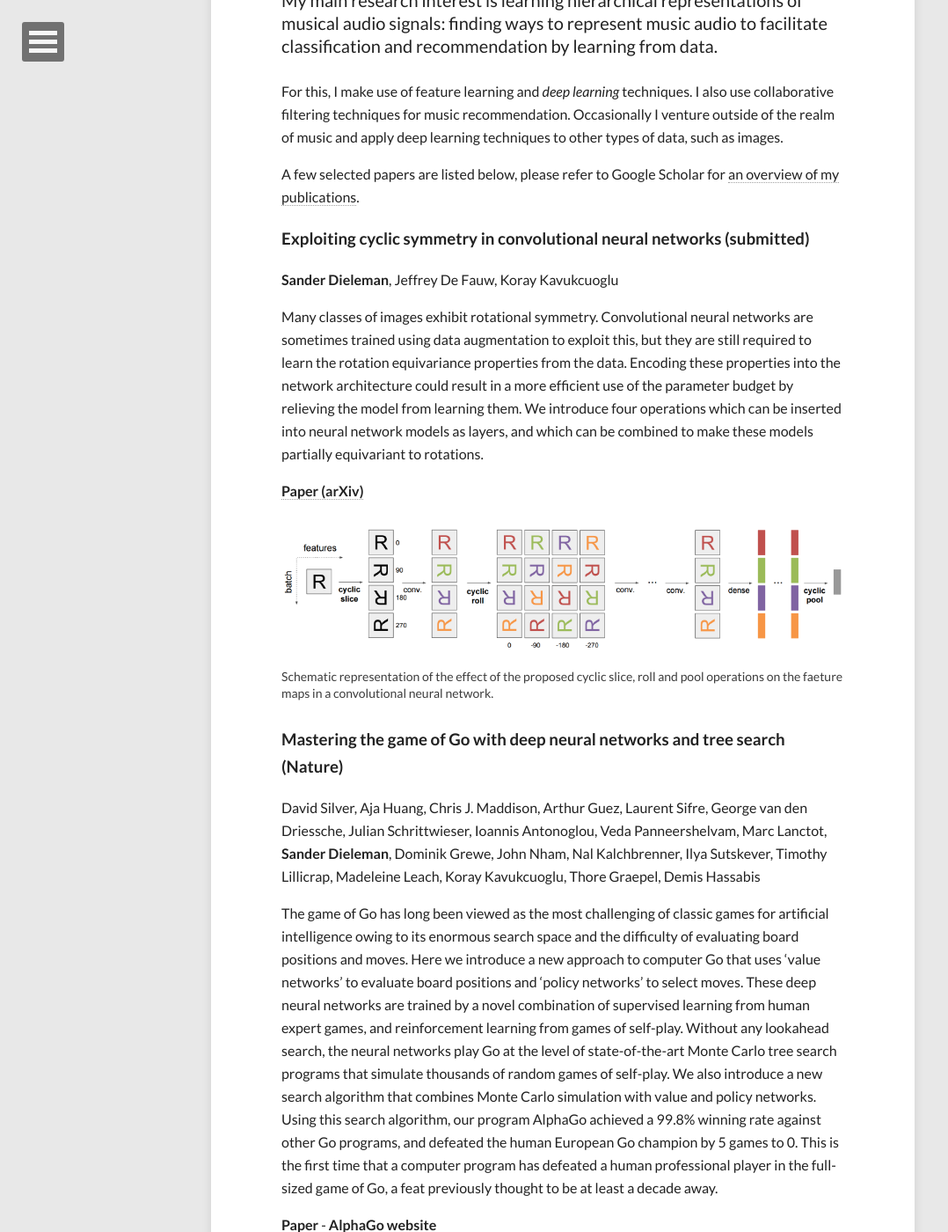
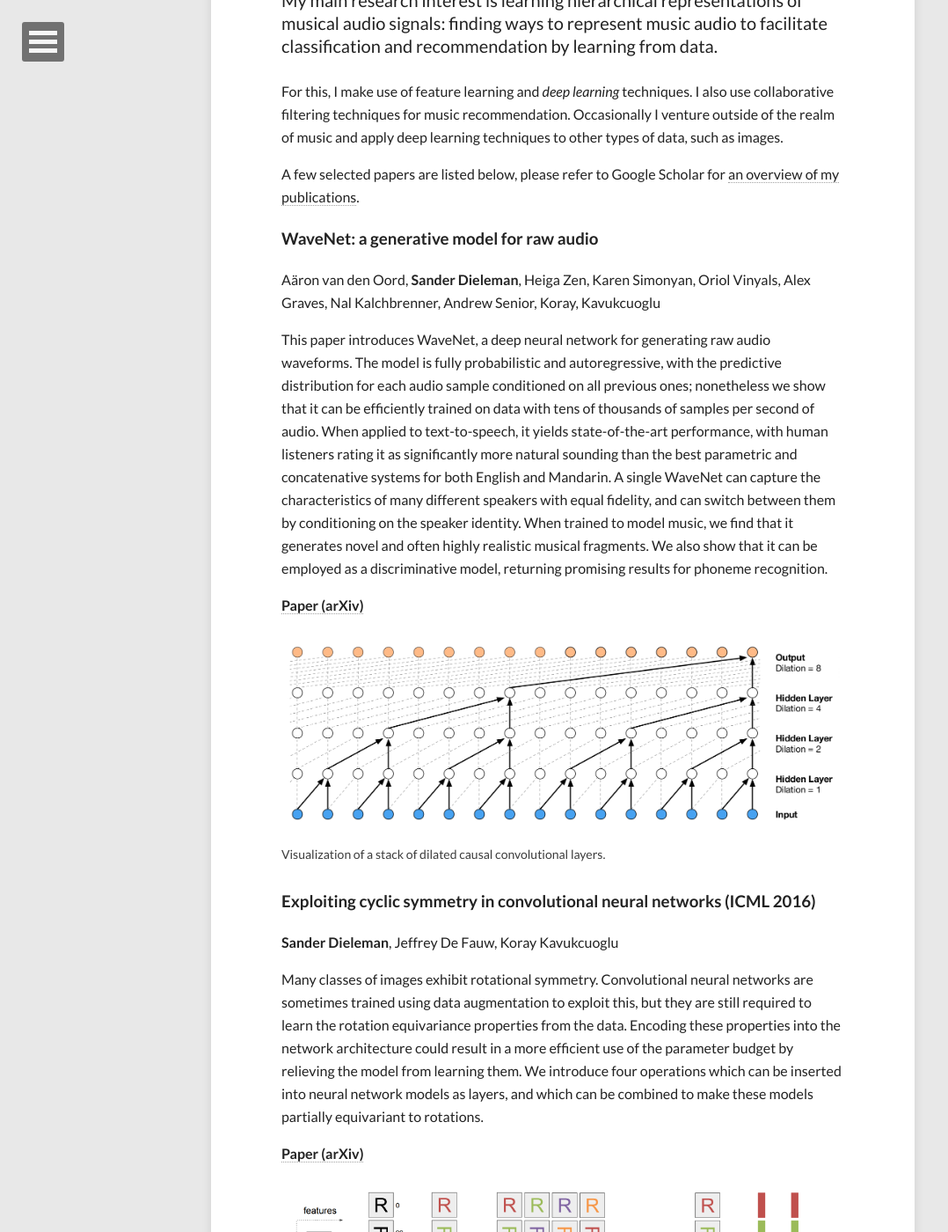
Before and after one commit to benanne/benanne.github.io, a Jekyll site: the page built from research.md, in a window 1280 px wide and 1400 px high, scrolled down 533 px. Shown: the whole window at 88% size, without its empty margins (0-1078 px from the left). Built offline with Jekyll 4.4.1, drawn with Linux system fonts in a browser that asks for light colours; nearby versions of some CDN libraries.

Commit message:
added WaveNet to research page

```diff
--- a/research.md
+++ b/research.md
@@ -17,7 +17,21 @@ For this, I make use of feature learning and *[deep learning](http://en.wikipedi
 A few selected papers are listed below, please refer to Google Scholar for [an overview of my publications](http://scholar.google.be/citations?user=2ZU62T4AAAAJ).
 
 
-### Exploiting cyclic symmetry in convolutional neural networks (submitted)
+### WaveNet: a generative model for raw audio
+
+Aäron van den Oord, **Sander Dieleman**, Heiga Zen, Karen Simonyan, Oriol Vinyals, Alex Graves, Nal Kalchbrenner, Andrew Senior, Koray, Kavukcuoglu
+
+This paper introduces WaveNet, a deep neural network for generating raw audio waveforms. The model is fully probabilistic and autoregressive, with the predictive distribution for each audio sample conditioned on all previous ones; nonetheless we show that it can be efficiently trained on data with tens of thousands of samples per second of audio. When applied to text-to-speech, it yields state-of-the-art performance, with human listeners rating it as significantly more natural sounding than the best parametric and concatenative systems for both English and Mandarin. A single WaveNet can capture the characteristics of many different speakers with equal fidelity, and can switch between them by conditioning on the speaker identity. When trained to model music, we find that it generates novel and often highly realistic musical fragments. We also show that it can be employed as a discriminative model, returning promising results for phoneme recognition.
+
+[**Paper (arXiv)**](http://arxiv.org/abs/1609.03499)
+
+<figure>
+    <a href="/images/wavenet.png"><img src="/images/wavenet.png" alt="Visualization of a stack of dilated causal convolutional layers."></a>
+    <figcaption>Visualization of a stack of dilated causal convolutional layers.</figcaption>
+</figure>
+
+
+### Exploiting cyclic symmetry in convolutional neural networks (ICML 2016)
 
 **Sander Dieleman**, Jeffrey De Fauw, Koray Kavukcuoglu
 
@@ -29,6 +43,7 @@ Many classes of images exhibit rotational symmetry. Convolutional neural network
     <a href="/images/cyclic_diagram.png"><img src="/images/cyclic_diagram.png" alt="Schematic representation of the effect of the proposed cyclic slice, roll and pool operations on the faeture maps in a convolutional neural network."></a>
     <figcaption>Schematic representation of the effect of the proposed cyclic slice, roll and pool operations on the faeture maps in a convolutional neural network.</figcaption>
 </figure>
+
 
 ### Mastering the game of Go with deep neural networks and tree search (Nature)
 
```
Also changed, not shown: images/wavenet.png (added).
